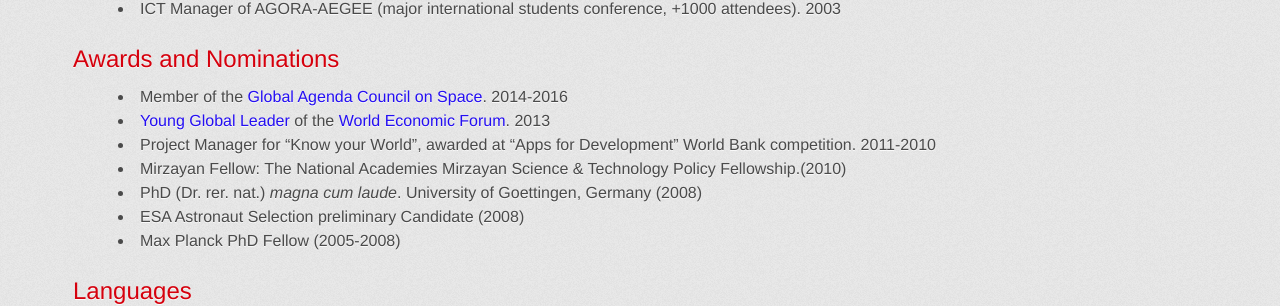
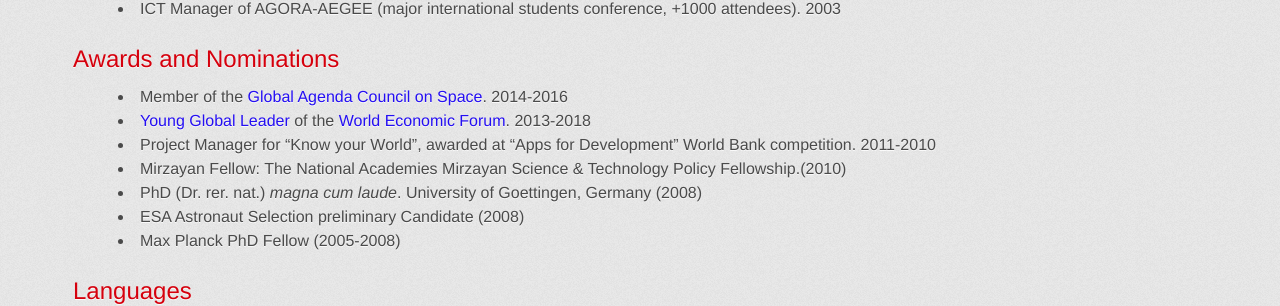
Before and after one commit to brunosan/cv, a Jekyll site: the page built from index.md, in a window 1280 px wide and 900 px high, scrolled down 1343 px. Shown: the part 148-454 px from the top of the window. Built offline with Jekyll 4.4.1, drawn with Linux system fonts in a browser that asks for light colours; Markdown is read by kramdown in place of the engine named in the settings.

Commit message:
ygl years

```diff
--- a/index.md
+++ b/index.md
@@ -79,7 +79,7 @@
 
 ## Awards and Nominations ##
 * Member of the [Global Agenda Council on Space](http://www.weforum.org/content/global-agenda-council-space-2014-2016-0). 2014-2016
-* [Young Global Leader](http://www.weforum.org/community/forum-young-global-leaders) of the [World Economic Forum](http://www.weforum.org). 2013
+* [Young Global Leader](http://www.weforum.org/community/forum-young-global-leaders) of the [World Economic Forum](http://www.weforum.org). 2013-2018
 * Project Manager for “Know your World”, awarded at “Apps for Development” World Bank competition. 2011-2010
 * Mirzayan Fellow: The National Academies Mirzayan Science & Technology Policy Fellowship.(2010)
 * PhD (Dr. rer. nat.) *magna cum laude*. University of Goettingen, Germany (2008)
```
